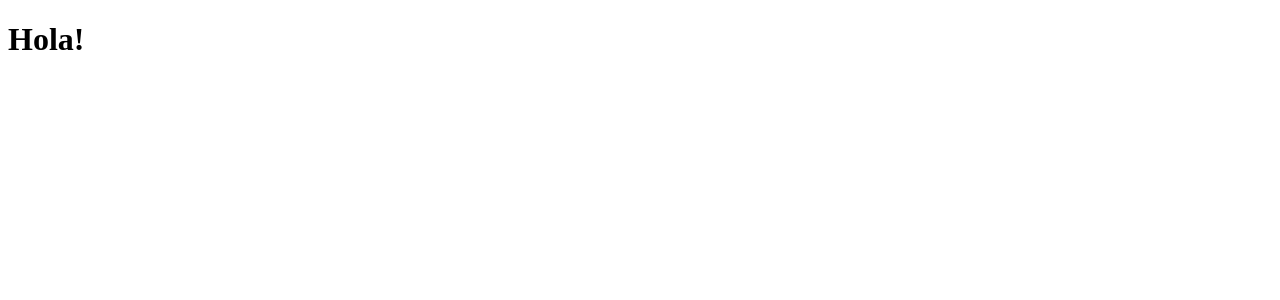
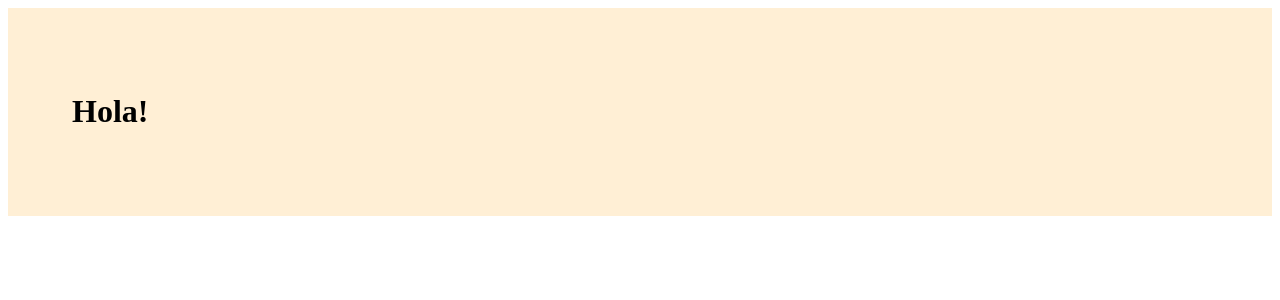
Before and after one commit to abizmo/portfolio-v3, a React (Vite) app: page / in a window 1280 px wide. Shown: the top 300 px of the page. Built offline with nearby package versions, Linux system fonts and the light colour scheme.

Commit message:
build: install styled-components

```diff
--- a/package.json
+++ b/package.json
@@ -16,7 +16,8 @@
   },
   "dependencies": {
     "react": "^18.0.0",
-    "react-dom": "^18.0.0"
+    "react-dom": "^18.0.0",
+    "styled-components": "^5.3.5"
   },
   "devDependencies": {
     "@testing-library/jest-dom": "^5.16.4",
@@ -24,6 +25,7 @@
     "@testing-library/user-event": "^14.2.0",
     "@types/react": "^18.0.0",
     "@types/react-dom": "^18.0.0",
+    "@types/styled-components": "^5.1.25",
     "@typescript-eslint/eslint-plugin": "^5.27.1",
     "@typescript-eslint/parser": "^5.27.1",
     "@vitejs/plugin-react": "^1.3.0",
--- a/src/App.tsx
+++ b/src/App.tsx
@@ -1,8 +1,19 @@
 import React from 'react';
+import styled from 'styled-components';
+
 import './App.css';
 
+const Wrapper = styled.div`
+  padding: 4rem;
+  background: papayawhip;
+`;
+
 function App() {
-  return <h1>Hola!</h1>;
+  return (
+    <Wrapper>
+      <h1>Hola!</h1>
+    </Wrapper>
+  );
 }
 
 export default App;
```
Also changed, not shown: 1 other file (tests, documents, lock files or other folders).
